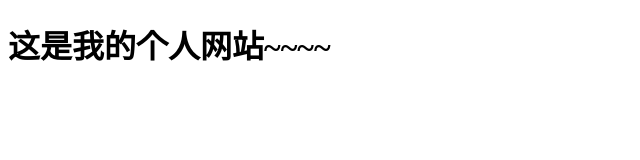
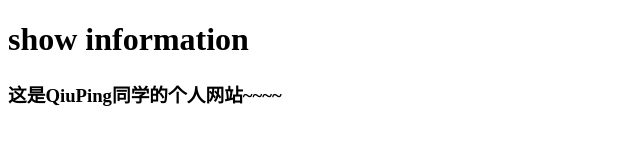
Before and after one commit to jiaozhu303/show, a plain HTML site: page index.html in a window 1280 px wide. Shown: the whole page, without its empty margins (0-640 px from the left). Drawn offline with Linux system fonts and the light colour scheme.

Commit message:
add info

```diff
--- a/index.html
+++ b/index.html
@@ -5,6 +5,7 @@
     <title>Title</title>
 </head>
 <body>
-<h1> 这是我的个人网站~~~~</h1>
+<h1> show information</h1>
+<h3> 这是QiuPing同学的个人网站~~~~</h3>
 </body>
 </html>
```
